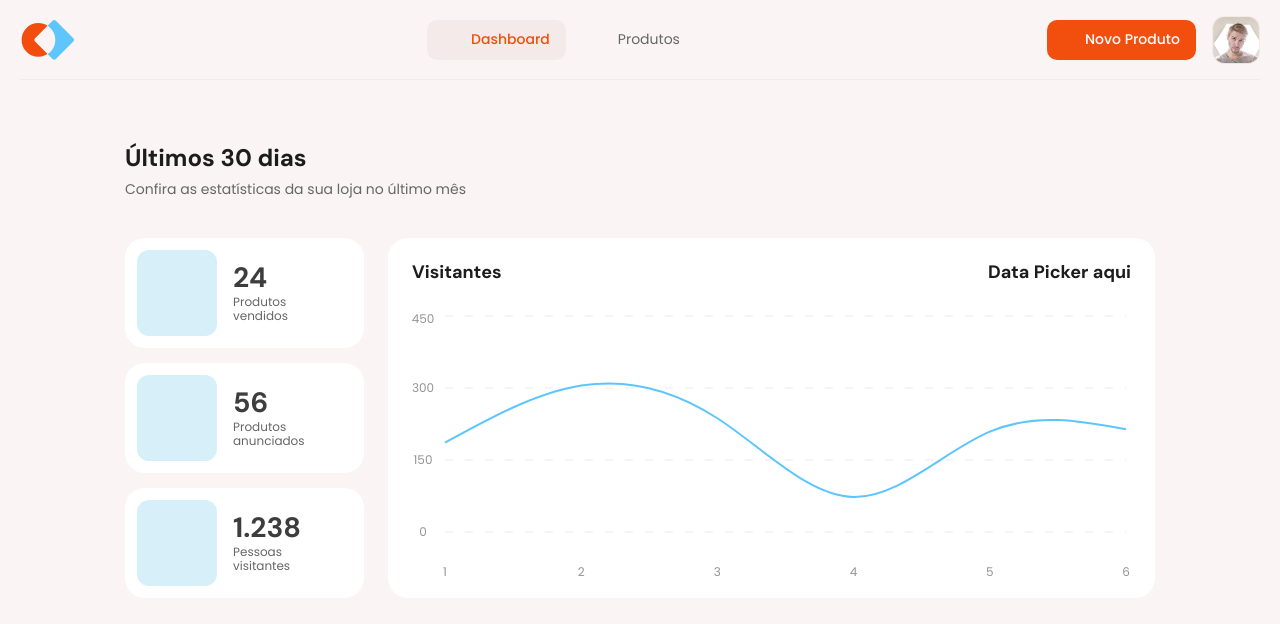
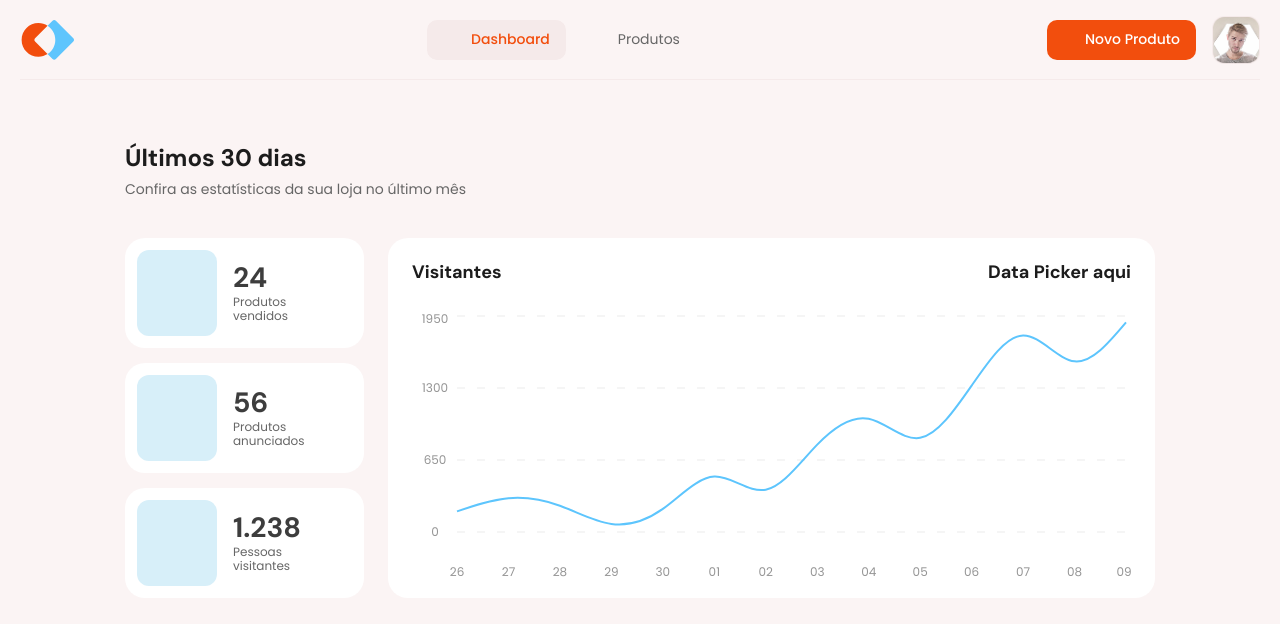
Before and after one commit to ropdias/marketplace-web, a React (Vite) app: page / in a window 1280 px wide. Shown: the top 624 px of the page. Built offline with nearby package versions, Linux system fonts and the light colour scheme; some icons are missing.

Commit message:
use date-fns to format date from chartData and increase YAxis width

```diff
--- a/package.json
+++ b/package.json
@@ -20,6 +20,7 @@
     "axios": "^1.10.0",
     "class-variance-authority": "^0.7.1",
     "clsx": "^2.1.1",
+    "date-fns": "^4.1.0",
     "hugeicons-react": "^0.3.0",
     "lucide-react": "^0.474.0",
     "react": "^18.3.1",
--- a/src/pages/app/dashboard/dashboard-chart.tsx
+++ b/src/pages/app/dashboard/dashboard-chart.tsx
@@ -1,3 +1,5 @@
+import { format, parseISO } from 'date-fns'
+import { ptBR } from 'date-fns/locale'
 import { UserMultipleIcon } from 'hugeicons-react'
 import { CartesianGrid, Line, LineChart, Text, XAxis, YAxis } from 'recharts'
 
@@ -13,12 +15,20 @@ import { cn } from '@/lib/utils'
 export const description = 'A line chart'
 
 const chartData = [
-  { day: '1', visitors: 186 },
-  { day: '2', visitors: 305 },
-  { day: '3', visitors: 237 },
-  { day: '4', visitors: 73 },
-  { day: '5', visitors: 209 },
-  { day: '6', visitors: 214 },
+  { date: '2025-06-26T15:30:00.000Z', visitors: 186 },
+  { date: '2025-06-27T15:30:00.000Z', visitors: 305 },
+  { date: '2025-06-28T15:30:00.000Z', visitors: 237 },
+  { date: '2025-06-29T15:30:00.000Z', visitors: 73 },
+  { date: '2025-06-30T15:30:00.000Z', visitors: 209 },
+  { date: '2025-07-01T15:30:00.000Z', visitors: 500 },
+  { date: '2025-07-02T15:30:00.000Z', visitors: 382 },
+  { date: '2025-07-03T15:30:00.000Z', visitors: 789 },
+  { date: '2025-07-04T15:30:00.000Z', visitors: 1022 },
+  { date: '2025-07-05T15:30:00.000Z', visitors: 850 },
+  { date: '2025-07-06T15:30:00.000Z', visitors: 1321 },
+  { date: '2025-07-07T15:30:00.000Z', visitors: 1774 },
+  { date: '2025-07-08T15:30:00.000Z', visitors: 1541 },
+  { date: '2025-07-09T15:30:00.000Z', visitors: 1892 },
 ]
 
 const chartConfig = {
@@ -40,28 +50,32 @@ export function DashboardChart() {
           strokeOpacity={0.2}
         />
         <XAxis
-          dataKey="day"
+          dataKey="date"
+          interval={0}
           tickLine={false}
           axisLine={false}
           height={40}
-          tick={({ x, y, payload }) => {
+          tick={({ x, y, payload, index }) => {
+            const isLast = index === chartData.length - 1
+            const offset = isLast ? -2 : 0
+
             return (
               <Text
-                x={x}
+                x={x + offset}
                 y={y + 32}
                 width={24}
                 textAnchor="middle"
                 className={cn(getTailwindClass('font-body-xs'))}
                 verticalAnchor="middle"
               >
-                {payload.value}
+                {format(parseISO(payload.value), 'dd', { locale: ptBR })}
               </Text>
             )
           }}
         />
         <YAxis
           dataKey="visitors"
-          width={28}
+          width={40}
           axisLine={false}
           tickLine={false}
           tickCount={4}
@@ -89,7 +103,9 @@ export function DashboardChart() {
           cursor={false}
           content={
             <ChartTooltipContent
-              labelFormatter={(label) => `${label} DE JULHO`}
+              labelFormatter={(label) =>
+                format(parseISO(label), "dd 'de' MMMM", { locale: ptBR })
+              }
               labelClassName={cn(
                 getTailwindClass('font-label-sm'),
                 'text-gray-400',
```
Also changed, not shown: 1 other file (tests, documents, lock files or other folders).
